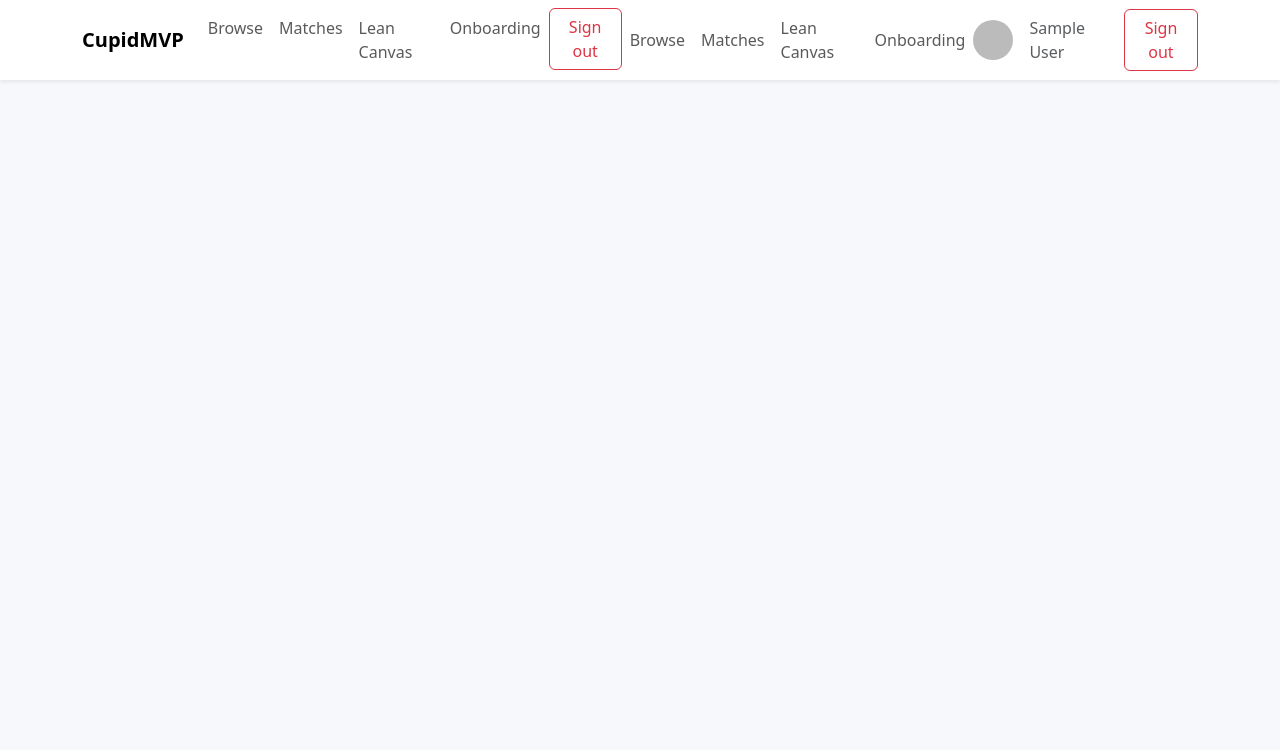
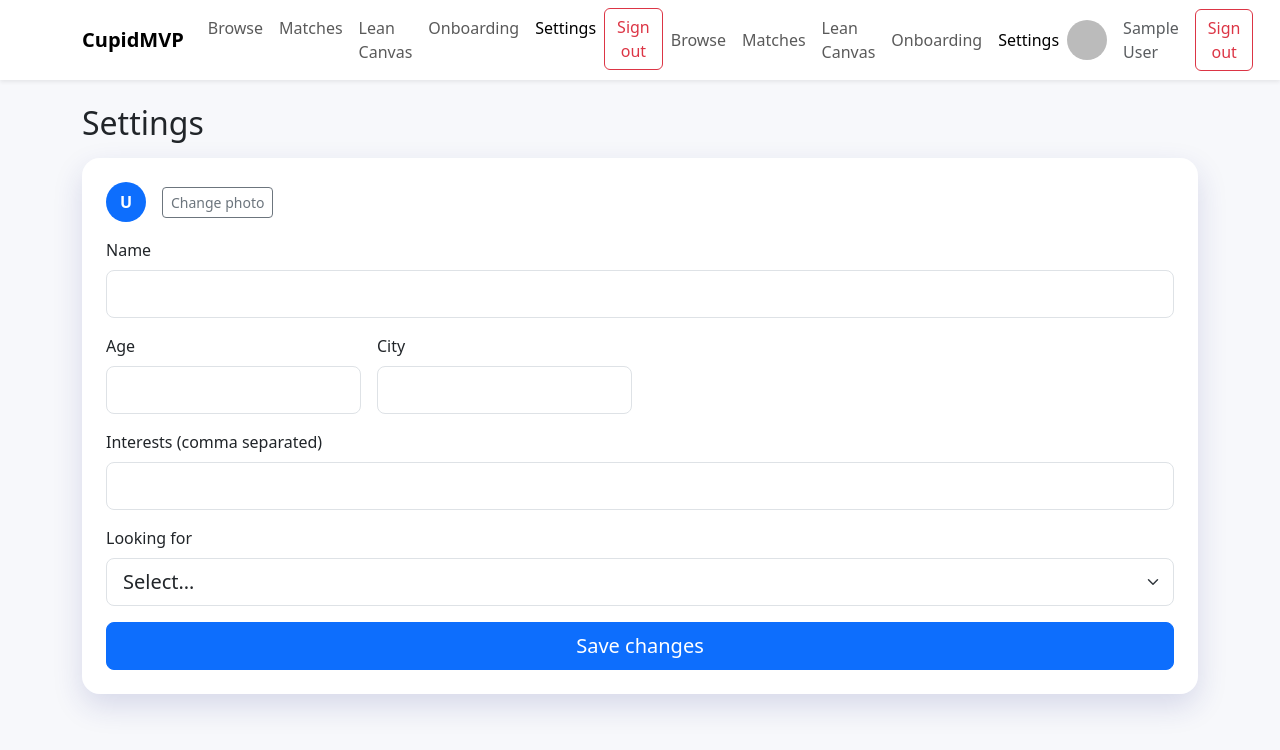
Before and after one commit to ValdemirJunior2020/dating-app, a React (Create React App) app: page /settings in a window 1280 px wide. Shown: the top 750 px of the page. Built offline with nearby package versions, Linux system fonts and the light colour scheme; no server answers; sample sign-in values are in the browser's storage.

Commit message:
Feature/ Firebase-Storage-added-to-upload-fotos

```diff
--- a/src/App.js
+++ b/src/App.js
@@ -13,6 +13,7 @@ import Chat from "./pages/Chat";
 import EmailLogin from "./pages/EmailLogin.jsx";
 import SignUp from "./pages/SignUp.jsx";
 import ResetPassword from "./pages/ResetPassword.jsx";
+import Settings from "./pages/Settings.jsx";
 
 export default function App() {
   return (
@@ -30,6 +31,7 @@ export default function App() {
         <Route path="/browse" element={<RequireAuth><Browse /></RequireAuth>} />
         <Route path="/matches" element={<RequireAuth><Matches /></RequireAuth>} />
         <Route path="/chat/:matchId" element={<RequireAuth><Chat /></RequireAuth>} />
+        <Route path="/settings" element={<RequireAuth><Settings /></RequireAuth>} />
       </Routes>
     </>
   );
--- a/src/components/NavBar.jsx
+++ b/src/components/NavBar.jsx
@@ -28,6 +28,9 @@ export default function NavBar() {
               <li className="nav-item" data-bs-dismiss="offcanvas"><NavLink to="/matches" className="nav-link">Matches</NavLink></li>
               <li className="nav-item" data-bs-dismiss="offcanvas"><NavLink to="/canvas" className="nav-link">Lean Canvas</NavLink></li>
               <li className="nav-item" data-bs-dismiss="offcanvas"><NavLink to="/onboarding" className="nav-link">Onboarding</NavLink></li>
+              {user && (
+                <li className="nav-item" data-bs-dismiss="offcanvas"><NavLink to="/settings" className="nav-link">Settings</NavLink></li>
+              )}
               {!user ? (
                 <li className="nav-item" data-bs-dismiss="offcanvas"><NavLink to="/login" className="nav-link">Sign in</NavLink></li>
               ) : (
@@ -46,6 +49,7 @@ export default function NavBar() {
             <li className="nav-item"><NavLink to="/matches" className="nav-link">Matches</NavLink></li>
             <li className="nav-item"><NavLink to="/canvas" className="nav-link">Lean Canvas</NavLink></li>
             <li className="nav-item"><NavLink to="/onboarding" className="nav-link">Onboarding</NavLink></li>
+            {user && <li className="nav-item"><NavLink to="/settings" className="nav-link">Settings</NavLink></li>}
             {!user ? (
               <li className="nav-item"><NavLink to="/login" className="nav-link">Sign in</NavLink></li>
             ) : (
--- a/src/firebase.js
+++ b/src/firebase.js
@@ -10,7 +10,13 @@ import {
   sendPasswordResetEmail,
   sendEmailVerification,
 } from "firebase/auth";
-import { getFirestore } from "firebase/firestore";
+import { getFirestore, doc, setDoc, updateDoc } from "firebase/firestore";
+import {
+  getStorage,
+  ref,
+  uploadBytes,
+  getDownloadURL,
+} from "firebase/storage";
 
 const firebaseConfig = {
   apiKey: "AIzaSyDUOk9E2SAXZvARgQSFQVeEGoRMWLWDbiI",
@@ -27,6 +33,7 @@ const app = initializeApp(firebaseConfig);
 // Core
 export const auth = getAuth(app);
 export const db = getFirestore(app);
+export const storage = getStorage(app);
 
 // Google
 export const provider = new GoogleAuthProvider();
@@ -45,3 +52,20 @@ export async function emailSignIn(email, password) {
 export async function sendReset(email) {
   return sendPasswordResetEmail(auth, email);
 }
+
+/**
+ * Upload an avatar to Storage and update users/{uid}.photoURL
+ * Returns the download URL.
+ */
+export async function uploadAvatar(uid, file) {
+  const fileRef = ref(storage, `avatars/${uid}.jpg`);
+  await uploadBytes(fileRef, file);
+  const url = await getDownloadURL(fileRef);
+  await updateDoc(doc(db, "users", uid), { photoURL: url, updatedAt: Date.now() });
+  return url;
+}
+
+/** Ensure a minimal user doc exists (can be called after login) */
+export async function ensureUserDoc(uid, defaults = {}) {
+  await setDoc(doc(db, "users", uid), { uid, createdAt: Date.now(), ...defaults }, { merge: true });
+}
--- /dev/null
+++ b/src/pages/Settings.jsx
@@ -0,0 +1,136 @@
+// src/pages/Settings.jsx
+import React, { useEffect, useState } from "react";
+import { useAuth } from "../context/AuthContext";
+import { db, uploadAvatar, ensureUserDoc } from "../firebase";
+import { doc, getDoc, setDoc } from "firebase/firestore";
+
+export default function Settings() {
+  const { user } = useAuth();
+  const uid = user?.uid;
+
+  const [form, setForm] = useState({
+    name: "",
+    age: "",
+    city: "",
+    interests: "",
+    lookingFor: "",
+    photoURL: "",
+  });
+  const [saving, setSaving] = useState(false);
+  const [uploading, setUploading] = useState(false);
+
+  useEffect(() => {
+    if (!uid) return;
+    let alive = true;
+    (async () => {
+      // make sure doc exists so updateDoc won’t fail later
+      await ensureUserDoc(uid, { email: user.email, name: user.displayName || "" });
+      const snap = await getDoc(doc(db, "users", uid));
+      if (!alive) return;
+      if (snap.exists()) {
+        const data = snap.data();
+        setForm({
+          name: data.name || user.displayName || "",
+          age: data.age || "",
+          city: data.city || "",
+          interests: data.interests || "",
+          lookingFor: data.lookingFor || "",
+          photoURL: data.photoURL || user.photoURL || "",
+        });
+      }
+    })();
+    return () => { alive = false; };
+  }, [uid, user]);
+
+  const onChange = (e) => setForm({ ...form, [e.target.name]: e.target.value });
+
+  async function handleSave(e) {
+    e.preventDefault();
+    if (!uid) return;
+    try {
+      setSaving(true);
+      await setDoc(doc(db, "users", uid), { uid, ...form, updatedAt: Date.now() }, { merge: true });
+      alert("Profile updated.");
+    } catch (err) {
+      console.error(err);
+      alert("Could not save profile.");
+    } finally {
+      setSaving(false);
+    }
+  }
+
+  async function handleFile(e) {
+    const f = e.target.files?.[0];
+    if (!f || !uid) return;
+    try {
+      setUploading(true);
+      const url = await uploadAvatar(uid, f);
+      setForm((s) => ({ ...s, photoURL: url }));
+    } catch (err) {
+      console.error(err);
+      alert("Upload failed.");
+    } finally {
+      setUploading(false);
+      e.target.value = "";
+    }
+  }
+
+  return (
+    <div className="container py-4">
+      <h2 className="mb-3">Settings</h2>
+
+      <div className="card card-soft p-3 p-md-4">
+        {/* Avatar */}
+        <div className="d-flex align-items-center mb-3 gap-3">
+          {form.photoURL ? (
+            <img src={form.photoURL} alt="" className="avatar avatar-lg" />
+          ) : (
+            <div className="initials avatar-lg bg-primary text-white d-flex align-items-center justify-content-center">
+              {String(form.name || user?.email || "?").slice(0,1).toUpperCase()}
+            </div>
+          )}
+          <div>
+            <label className="btn btn-outline-secondary btn-sm mb-0">
+              {uploading ? "Uploading…" : "Change photo"}
+              <input type="file" accept="image/*" hidden onChange={handleFile} />
+            </label>
+          </div>
+        </div>
+
+        {/* Form */}
+        <form className="row g-3" onSubmit={handleSave}>
+          <div className="col-12">
+            <label className="form-label">Name</label>
+            <input name="name" className="form-control form-control-lg" value={form.name} onChange={onChange} />
+          </div>
+          <div className="col-6 col-md-3">
+            <label className="form-label">Age</label>
+            <input name="age" type="number" className="form-control form-control-lg" value={form.age} onChange={onChange} />
+          </div>
+          <div className="col-6 col-md-3">
+            <label className="form-label">City</label>
+            <input name="city" className="form-control form-control-lg" value={form.city} onChange={onChange} />
+          </div>
+          <div className="col-12">
+            <label className="form-label">Interests (comma separated)</label>
+            <input name="interests" className="form-control form-control-lg" value={form.interests} onChange={onChange} />
+          </div>
+          <div className="col-12">
+            <label className="form-label">Looking for</label>
+            <select name="lookingFor" className="form-select form-select-lg" value={form.lookingFor} onChange={onChange}>
+              <option value="">Select…</option>
+              <option>Friendship</option>
+              <option>Dating</option>
+              <option>Long-term</option>
+            </select>
+          </div>
+          <div className="col-12 d-grid">
+            <button className="btn btn-primary btn-lg" type="submit" disabled={saving}>
+              {saving ? "Saving…" : "Save changes"}
+            </button>
+          </div>
+        </form>
+      </div>
+    </div>
+  );
+}
```
